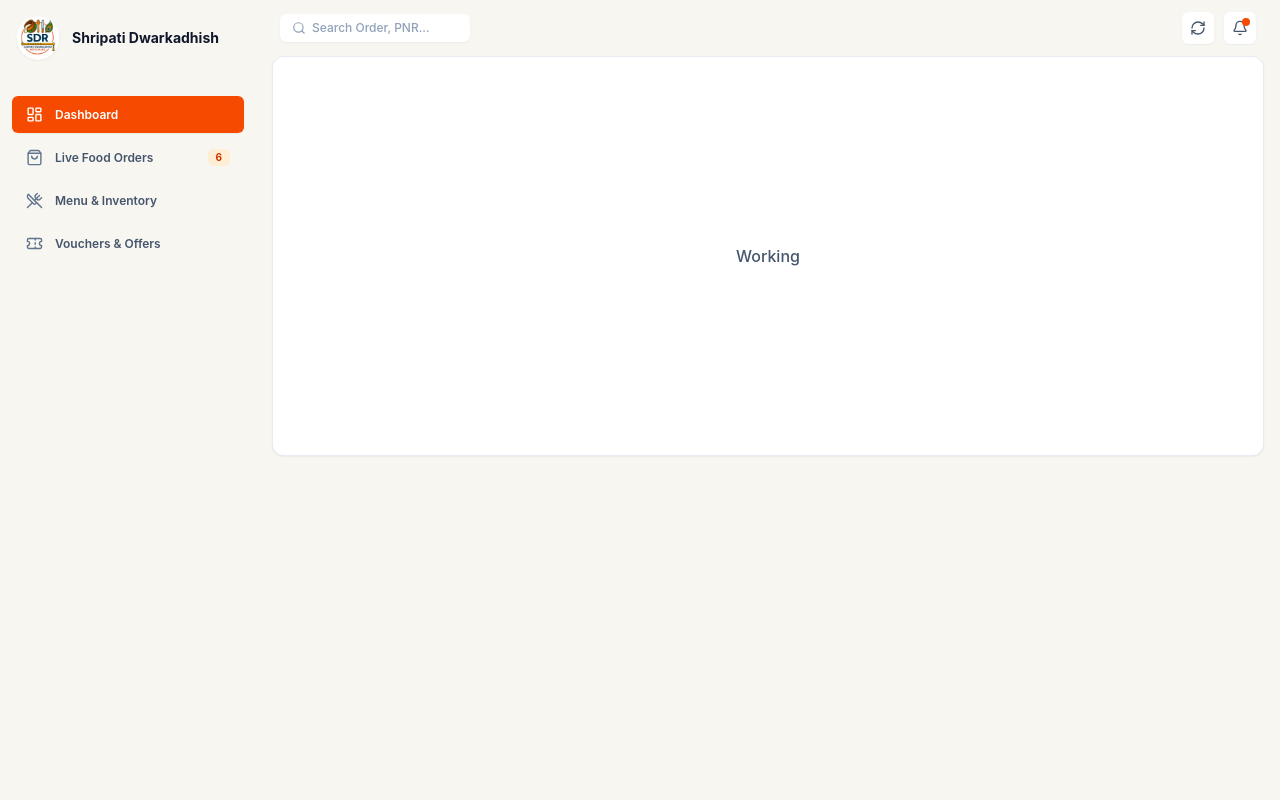
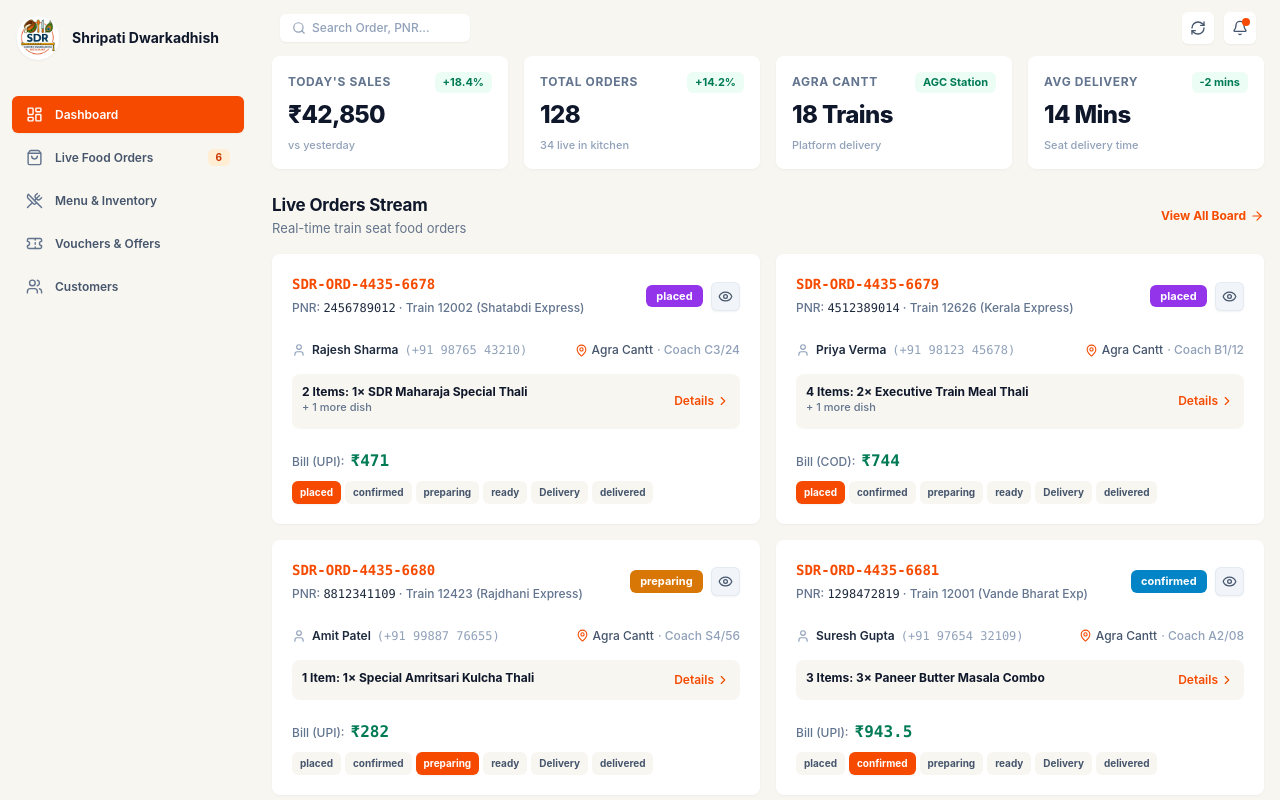
Before and after one commit to shashibhushan21/Sdr-AdminFrontend, a React (Vite) app: page / in a window 1280 px wide. Built offline with nearby package versions, Linux system fonts and the light colour scheme.

Commit message:
feat: add dashboard, sidebar, and core application layout components

```diff
--- a/src/App.tsx
+++ b/src/App.tsx
@@ -1,6 +1,7 @@
 import React, { useState } from 'react';
 import { Sidebar } from './components/layout/Sidebar';
 import { Header } from './components/layout/Header';
+import { DashboardTab } from './components/dashboard/DashboardTab';
 import { OrdersTab } from './components/orders/OrdersTab';
 import { MenuTab } from './components/menu/MenuTab';
 import { VouchersTab } from './components/vouchers/VouchersTab';
@@ -330,9 +331,11 @@ export function App() {
         {/* BODY CANVAS */}
         <div className="p-3 pt-0 sm:p-4 sm:pt-0 overflow-y-auto flex-1 space-y-3 sm:space-y-4">
           {activeTab === 'dashboard' && (
-            <div className="flex items-center justify-center min-h-[400px] text-slate-600 font-medium text-base bg-white rounded-xl shadow-xs border border-slate-200/80 p-8">
-              Working
-            </div>
+            <DashboardTab
+              orders={orders}
+              onNavigateOrders={() => setActiveTab('orders')}
+              onOpenDetails={(ord) => setSelectedOrderPopup(ord)}
+            />
           )}
 
           {activeTab === 'orders' && (
--- a/src/components/dashboard/DashboardTab.tsx
+++ b/src/components/dashboard/DashboardTab.tsx
@@ -16,57 +16,57 @@ export const DashboardTab: React.FC<DashboardTabProps> = ({
   onOpenDetails,
 }) => {
   return (
-    <div className="space-y-6">
-      {/* 4 Essential Metric Cards */}
-      <div className="grid grid-cols-1 sm:grid-cols-2 lg:grid-cols-4 gap-4">
+    <div className="space-y-4 sm:space-y-6">
+      {/* 4 Essential Metric Cards - 2x2 Grid on Mobile, 1x4 on Desktop */}
+      <div className="grid grid-cols-2 lg:grid-cols-4 gap-2.5 sm:gap-4">
         <MetricCard
-          title="Today's Revenue"
+          title="Today's Sales"
           value="₹42,850"
           trend="+18.4%"
-          desc="vs yesterday (₹36,190)"
+          desc="vs yesterday"
         />
         <MetricCard
-          title="Total Food Orders"
+          title="Total Orders"
           value="128"
           trend="+14.2%"
-          desc="94 delivered, 34 in progress"
+          desc="34 live in kitchen"
         />
         <MetricCard
-          title="Agra Cantt Halts"
+          title="Agra Cantt"
           value="18 Trains"
           trend="AGC Station"
-          desc="Platform delivery active"
+          desc="Platform delivery"
         />
         <MetricCard
-          title="Avg Delivery Time"
+          title="Avg Delivery"
           value="14 Mins"
           trend="-2 mins"
-          desc="at platform seat position"
+          desc="Seat delivery time"
         />
       </div>
 
       {/* Clean Streamlined Live Orders Feed */}
-      <div className="space-y-4">
-        <div className="flex items-center justify-between">
+      <div className="space-y-3 sm:space-y-4">
+        <div className="flex flex-col sm:flex-row sm:items-center justify-between gap-1.5 sm:gap-2">
           <div>
             <h3 className="admin-title-md">Live Orders Stream</h3>
-            <p className="admin-subtitle">Real-time train food orders (Click details to view full item list)</p>
+            <p className="admin-subtitle">Real-time train seat food orders</p>
           </div>
           <button
             onClick={onNavigateOrders}
-            className="text-xs font-semibold text-orange-600 hover:text-orange-700 flex items-center gap-1 cursor-pointer transition-colors"
+            className="text-xs font-bold text-orange-600 hover:text-orange-700 flex items-center gap-1 cursor-pointer transition-colors self-start sm:self-auto"
           >
             <span>View All Board</span>
             <ArrowRight size={14} />
           </button>
         </div>
 
-        <div className="grid grid-cols-1 md:grid-cols-2 gap-4">
+        <div className="grid grid-cols-1 md:grid-cols-2 gap-3 sm:gap-4">
           {orders.slice(0, 4).map((ord) => (
             <OrderCard
               key={ord.id}
               order={ord}
-              onUpdateStatus={() => {}}
+              onUpdateStatus={() => { }}
               onOpenDetails={onOpenDetails}
             />
           ))}
--- a/src/components/dashboard/MetricCard.tsx
+++ b/src/components/dashboard/MetricCard.tsx
@@ -3,9 +3,8 @@ import React from 'react';
 interface MetricCardProps {
   title: string;
   value: string;
-  trend: string;
-  badgeBg?: string;
-  desc: string;
+  trend?: string;
+  desc?: string;
 }
 
 export const MetricCard: React.FC<MetricCardProps> = ({
@@ -14,25 +13,19 @@ export const MetricCard: React.FC<MetricCardProps> = ({
   trend,
   desc,
 }) => {
-  const isPositive = trend.startsWith('+');
   return (
-    <div className="admin-card space-y-3 border-0">
-      <div className="flex items-center justify-between">
-        <span className="text-xs font-semibold text-slate-500 uppercase tracking-wider">{title}</span>
-        <span
-          className={`inline-flex items-center px-2 py-0.5 rounded-md text-xs font-extrabold shadow-xs ${
-            isPositive
-              ? 'bg-emerald-600 text-white'
-              : 'bg-orange-600 text-white'
-          }`}
-        >
-          {trend}
-        </span>
+    <div className="admin-card p-3.5 sm:p-4 space-y-1.5 border-0 hover:shadow-md transition-shadow duration-200">
+      <div className="flex items-center justify-between gap-1">
+        <span className="text-[11px] sm:text-xs text-slate-500 font-bold uppercase tracking-wider truncate">{title}</span>
+        {trend && (
+          <span className="text-[10px] sm:text-[11px] font-bold text-emerald-700 bg-emerald-50 px-2 py-0.5 rounded-md border-0 shrink-0">
+            {trend}
+          </span>
+        )}
       </div>
-      <div>
-        <h3 className="font-extrabold text-2xl sm:text-3xl text-slate-900 tracking-tight font-mono">{value}</h3>
-        <p className="text-xs text-slate-500 font-medium mt-1">{desc}</p>
-      </div>
+
+      <div className="font-extrabold text-lg sm:text-2xl text-slate-900 tracking-tight">{value}</div>
+      {desc && <p className="text-[10px] sm:text-[11px] text-slate-400 font-medium truncate">{desc}</p>}
     </div>
   );
 };
--- a/src/components/layout/Sidebar.tsx
+++ b/src/components/layout/Sidebar.tsx
@@ -4,6 +4,7 @@ import {
   ShoppingBag,
   UtensilsCrossed,
   Ticket,
+  Users,
   X
 } from 'lucide-react';
 
@@ -32,6 +33,7 @@ export const Sidebar: React.FC<SidebarProps> = ({
     },
     { id: 'menu', label: 'Menu & Inventory', icon: UtensilsCrossed },
     { id: 'vouchers', label: 'Vouchers & Offers', icon: Ticket },
+    { id: 'users', label: 'Customers', icon: Users },
   ];
 
   return (
```
